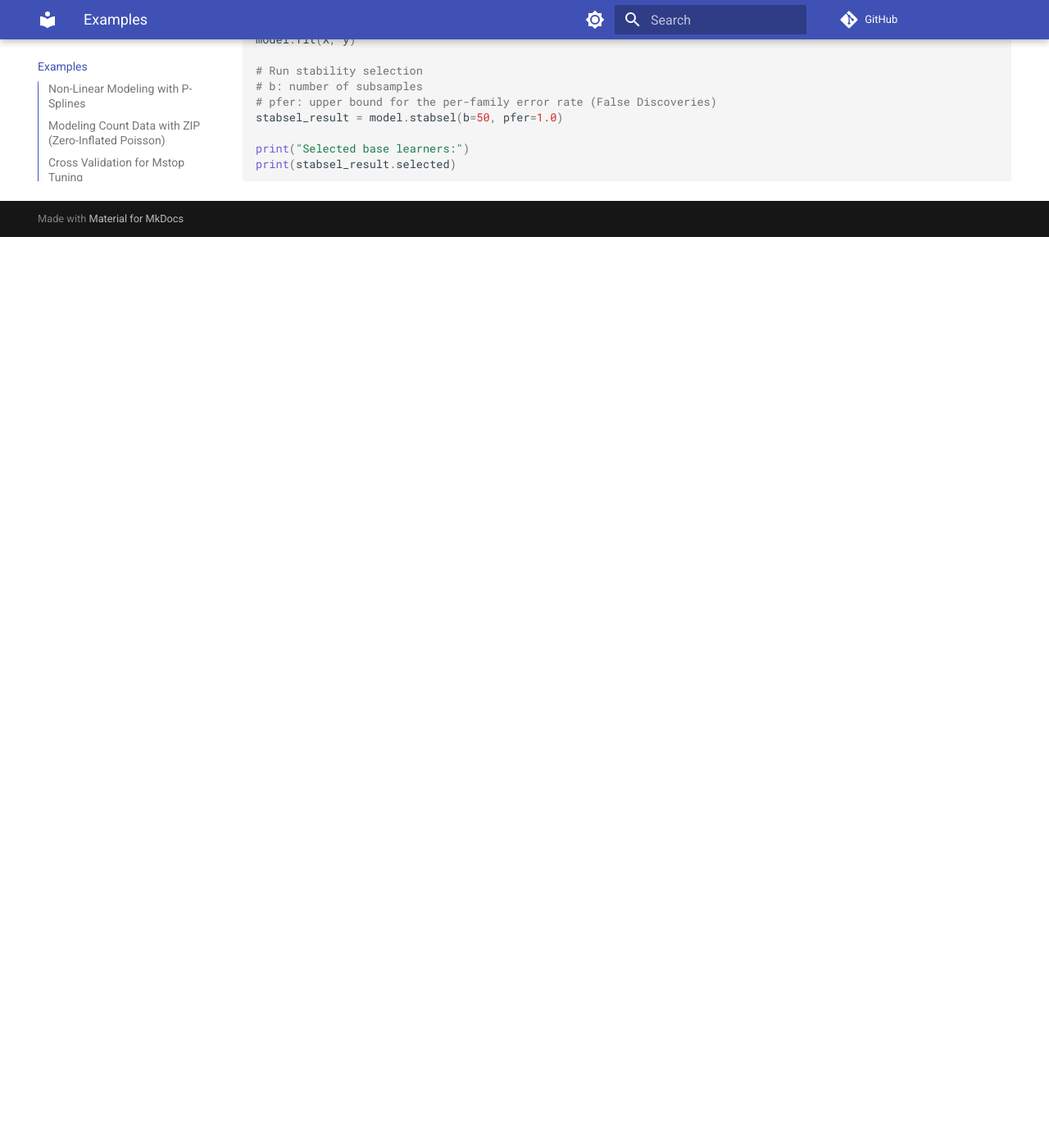
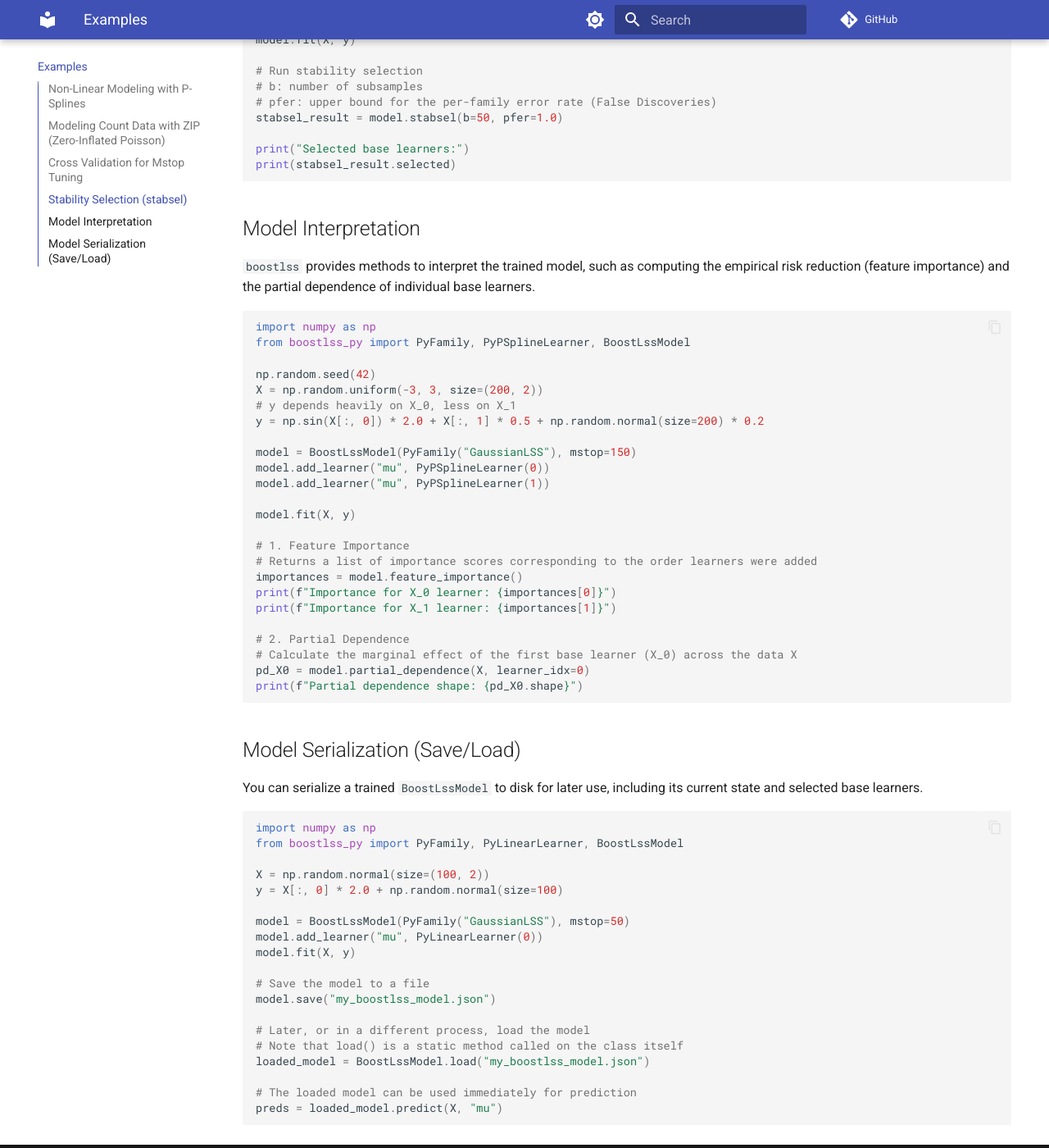
Before and after one commit to dnf0/boostlss, an MkDocs documentation site: the page built from docs/examples.md, in a window 1280 px wide and 1400 px high, scrolled down 2842 px. Shown: the whole window at 82% size. Built offline with MkDocs 1.6.1 and Material for MkDocs 9.7.7, drawn with Linux system fonts in a browser that asks for light colours; comment, search, counter and statistics services are not loaded; before the commit the page ends 3131 px from its top, so only the background shows below that.

Commit message:
docs: Add model interpretation and serialization to API and Examples

````diff
--- a/docs/examples.md
+++ b/docs/examples.md
@@ -143,3 +143,60 @@ stabsel_result = model.stabsel(b=50, pfer=1.0)
 print("Selected base learners:")
 print(stabsel_result.selected)
 ```
+
+## Model Interpretation
+
+`boostlss` provides methods to interpret the trained model, such as computing the empirical risk reduction (feature importance) and the partial dependence of individual base learners.
+
+```python
+import numpy as np
+from boostlss_py import PyFamily, PyPSplineLearner, BoostLssModel
+
+np.random.seed(42)
+X = np.random.uniform(-3, 3, size=(200, 2))
+# y depends heavily on X_0, less on X_1
+y = np.sin(X[:, 0]) * 2.0 + X[:, 1] * 0.5 + np.random.normal(size=200) * 0.2
+
+model = BoostLssModel(PyFamily("GaussianLSS"), mstop=150)
+model.add_learner("mu", PyPSplineLearner(0))
+model.add_learner("mu", PyPSplineLearner(1))
+
+model.fit(X, y)
+
+# 1. Feature Importance
+# Returns a list of importance scores corresponding to the order learners were added
+importances = model.feature_importance()
+print(f"Importance for X_0 learner: {importances[0]}")
+print(f"Importance for X_1 learner: {importances[1]}")
+
+# 2. Partial Dependence
+# Calculate the marginal effect of the first base learner (X_0) across the data X
+pd_X0 = model.partial_dependence(X, learner_idx=0)
+print(f"Partial dependence shape: {pd_X0.shape}")
+```
+
+## Model Serialization (Save/Load)
+
+You can serialize a trained `BoostLssModel` to disk for later use, including its current state and selected base learners.
+
+```python
+import numpy as np
+from boostlss_py import PyFamily, PyLinearLearner, BoostLssModel
+
+X = np.random.normal(size=(100, 2))
+y = X[:, 0] * 2.0 + np.random.normal(size=100)
+
+model = BoostLssModel(PyFamily("GaussianLSS"), mstop=50)
+model.add_learner("mu", PyLinearLearner(0))
+model.fit(X, y)
+
+# Save the model to a file
+model.save("my_boostlss_model.json")
+
+# Later, or in a different process, load the model
+# Note that load() is a static method called on the class itself
+loaded_model = BoostLssModel.load("my_boostlss_model.json")
+
+# The loaded model can be used immediately for prediction
+preds = loaded_model.predict(X, "mu")
+```
````
Also changed, not shown: docs/api.md (+13 -1 lines).
